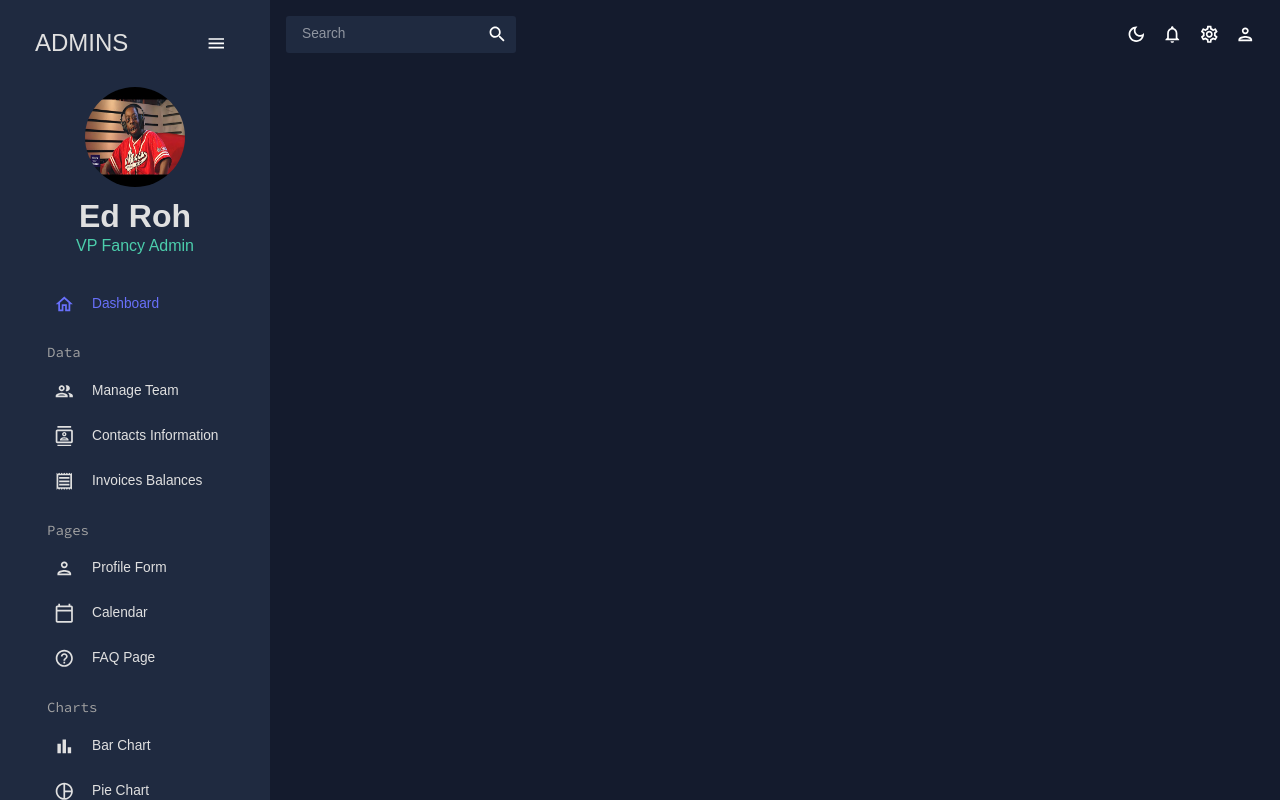
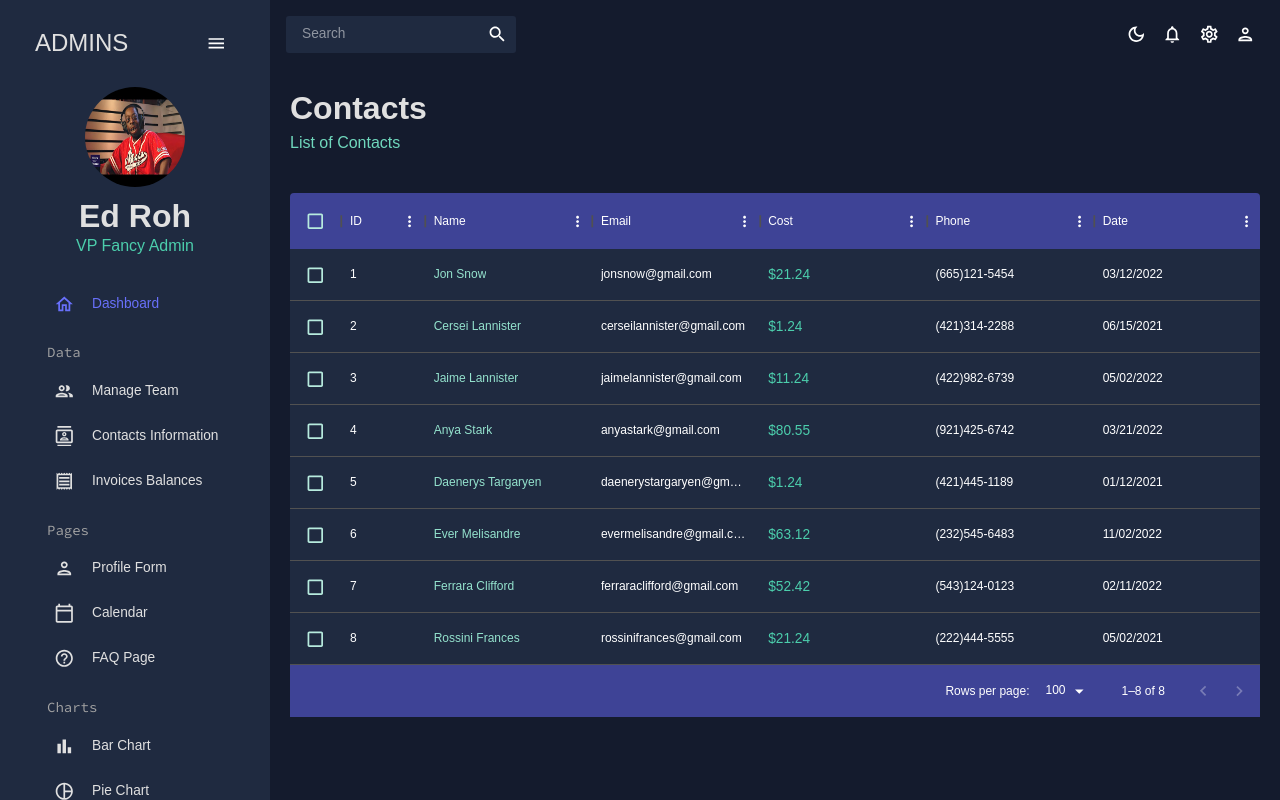
Before and after one commit to Armandosselimi/React-Admin, a React (Create React App) app: page /invoices in a window 1280 px wide. Built offline with nearby package versions, Linux system fonts and the light colour scheme.

Commit message:
I have added a Invoices page as a new addition to the application

```diff
--- a/src/App.js
+++ b/src/App.js
@@ -7,6 +7,7 @@
 import Dashboard from "./app/pages/dashboard";
 import Team from "./app/pages/team";
 import Contacts from "./app/pages/contacts";
+import Invoices from "./app/pages/invoices";
 
 
 
@@ -27,7 +28,7 @@
                             <Route path="/" element={<Dashboard />} />
                             <Route path="/team" element={<Team />} />
                             <Route path="/contacts" element={<Contacts />} />
-                            {/*<Route path="/invoices" element={<Invoices />} />*/}
+                            <Route path="/invoices" element={<Invoices />} />
                             {/*<Route path="/form" element={<Form />} />*/}
                             {/*<Route path="/bar" element={<Bar />} />*/}
                             {/*<Route path="/pie" element={<Pie />} />*/}
--- /dev/null
+++ b/src/app/pages/invoices/index.jsx
@@ -0,0 +1,69 @@
+import React from 'react';
+import {Box, useTheme, Typography} from "@mui/material";
+import {tokens} from "../../../theme";
+import Header from "../../components/Header";
+import {DataGrid,} from "@mui/x-data-grid";
+import {mockDataInvoices} from "../../../data/mockData";
+
+const Invoices = () => {
+    const columns = [
+        {field: 'id', headerName: 'ID', flex: 0.5},
+        {field: 'name', headerName: 'Name', flex: 1, cellClassName: 'name-column--cell'},
+        {field: 'email', headerName: 'Email', flex: 1},
+        {
+            field: 'cost',
+            headerName: 'Cost',
+            flex: 1,
+            renderCell: (params) => (
+                <Typography color={colors.greenAccent[500]}>
+                    ${params.row.cost}
+                </Typography>)
+        },
+        {field: 'phone', headerName: 'Phone', flex: 1},
+        {field: 'date', headerName: 'Date', flex: 1},
+
+
+    ]
+    const theme = useTheme()
+    const colors = tokens(theme.palette.mode)
+    return (
+        <Box m='20px'>
+            <Header title='Contacts' subtitle='List of Contacts'/>
+            <Box m='40px 0 0 0 ' high='75vh' sx={{
+                "& .MuiDataGrid-root": {
+                    border: "none",
+                },
+                "& .MuiDataGrid-cell": {
+                    borderBottom: "none",
+                },
+                "& .name-column--cell": {
+                    color: colors.greenAccent[300],
+                },
+                "& .MuiDataGrid-columnHeaders": {
+                    backgroundColor: colors.blueAccent[700],
+                    borderBottom: "none",
+                },
+                "& .MuiDataGrid-virtualScroller": {
+                    backgroundColor: colors.primary[400],
+                },
+                "& .MuiDataGrid-footerContainer": {
+                    borderTop: "none",
+                    backgroundColor: colors.blueAccent[700],
+                },
+                "& .MuiCheckbox-root": {
+                    color: `${colors.greenAccent[200]} !important`,
+                },
+
+
+            }}>
+                <DataGrid
+                    checkboxSelection
+                    columns={columns}
+                    rows={mockDataInvoices}
+                />
+            </Box>
+        </Box>
+    );
+};
+
+export default Invoices;
```
